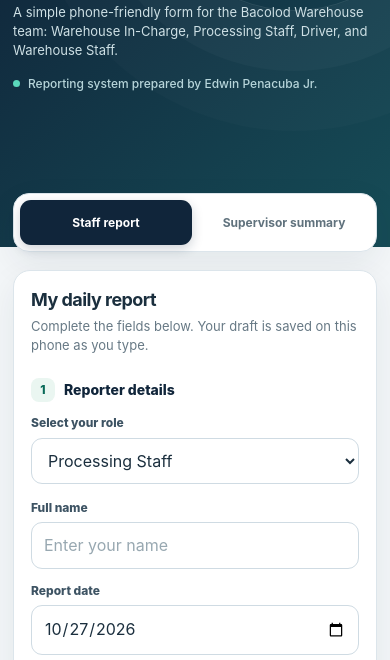
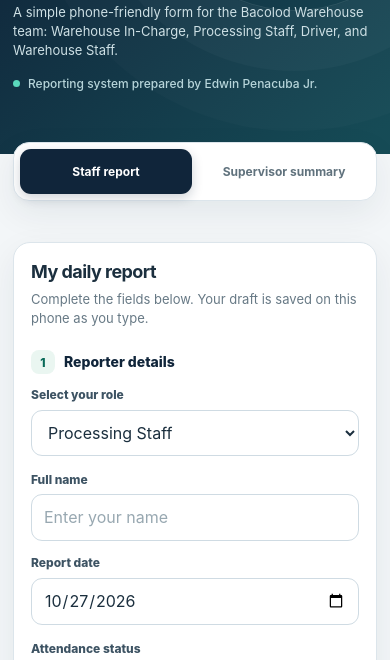
Before and after one commit to edwinpenacubaitechbacolod/bcd-warehouse-eod, a plain HTML site: page index.html in a window 390 px wide. Shown: the part 121-781 px from the top of the page. Drawn offline with Linux system fonts and the light colour scheme.

Commit message:
Update index.html

```diff
--- a/index.html
+++ b/index.html
@@ -88,6 +88,35 @@
     @media(max-width:540px){.shell{padding-left:13px;padding-right:13px}.hero{padding-top:17px}.brand{font-size:13px}.mark{width:42px;height:42px}.today{font-size:11px;padding:7px 9px}.hero-title{margin-top:30px}.hero-sub{font-size:13px}.panel{border-radius:17px;padding:17px}.grid2{grid-template-columns:1fr}.grid3{grid-template-columns:repeat(3,1fr);gap:7px}.metric-wrap{padding:10px}.metric-wrap .field label{font-size:10.5px;min-height:45px}.metric-wrap input{padding:9px;text-align:center}.actions .btn{flex:1 1 calc(50% - 10px)}.actions .btn.primary{flex-basis:100%}.tab{font-size:12px;padding:10px 5px}.preview{max-height:430px}}
     @media(max-width:365px){.grid3{grid-template-columns:1fr}.metric-wrap .field label{min-height:0}.actions .btn{flex-basis:100%}}
     @media print{body{background:#fff}.hero,.tabs,.hide-print,footer,.actions,.info,.autosave,.how,.field,.section-head,.panel.form-panel{display:none!important}.shell{max-width:none;margin:0;padding:0}.main{margin:0}.layout{display:block}.side{position:static}.panel{border:0;box-shadow:none;padding:0;margin:0}.preview{border:0;padding:0;max-height:none;min-height:0;overflow:visible;font-size:12pt;color:#000;white-space:pre-wrap}.panel h2{display:none}.eyebrow{display:none}}
+
+    /* Compact header spacing; keep the original design and overlap */
+    .hero .shell { padding-bottom: 0; }
+    .hero { padding-bottom: 50px; }
+    .main { margin-top: -35px; }
+
+    /* Keep native date inputs within their mobile grid columns */
+    input[type="date"] {
+      display: block;
+      width: 100%;
+      max-width: 100%;
+      min-width: 0;
+      box-sizing: border-box;
+    }
+    @media (max-width: 780px) {
+      .hero { padding-bottom: 50px; }
+      .main { margin-top: -35px; }
+    }
+    @media (max-width: 540px) {
+      .grid2, .grid2 .field { min-width: 0; width: 100%; }
+      input[type="date"] {
+        width: 100%;
+        min-width: 0;
+        max-width: 100%;
+        font-size: 16px;
+        min-height: 46px;
+        padding: 10px 12px;
+      }
+    }
   </style>
 </head>
 <body>
@@ -102,13 +131,13 @@
       <p class="prepared-by">Reporting system prepared by Edwin Penacuba Jr.</p>
     </div>
   </header>
-
+<br>
   <main class="shell main">
     <div class="tabs hide-print" role="tablist" aria-label="Report mode">
       <button class="tab active" type="button" id="tab-staff" role="tab" aria-selected="true" aria-controls="staff-view">Staff report</button>
       <button class="tab" type="button" id="tab-supervisor" role="tab" aria-selected="false" aria-controls="supervisor-view">Supervisor summary</button>
     </div>
-
+<br>
     <section id="staff-view" aria-labelledby="tab-staff">
       <div class="layout">
         <div class="panel form-panel">
@@ -133,14 +162,14 @@
               </div>
             </div>
             <div class="role-note" id="role-note">Record processed transactions, prepared documents and other assigned tasks.</div>
-
+<br>
             <div class="section-head"><span class="step">2</span> Today's figures <span style="font-size:11px;font-weight:500;color:#8698a2">(if applicable)</span></div>
             <div class="metric-wrap grid3">
               <div class="field"><label id="metric-label-1" for="metric-1">Transactions processed</label><input id="metric-1" type="number" min="0" step="1" inputmode="numeric" placeholder="0"></div>
               <div class="field"><label id="metric-label-2" for="metric-2">Documents prepared</label><input id="metric-2" type="number" min="0" step="1" inputmode="numeric" placeholder="0"></div>
               <div class="field"><label id="metric-label-3" for="metric-3">Items encoded</label><input id="metric-3" type="number" min="0" step="1" inputmode="numeric" placeholder="0"></div>
             </div>
-
+<br>
             <div class="section-head"><span class="step">3</span> Work and follow-ups</div>
             <div class="stack">
               <div class="field"><label for="completed">Work completed today</label><textarea id="completed" rows="4" maxlength="4000" placeholder="List your tasks completed today, including quantities or reference numbers when appropriate."></textarea><div class="hint">One task per line makes your report easier to review.</div></div>
@@ -155,7 +184,7 @@
           </form>
           <div class="autosave"><span class="dot"></span><span id="save-state">Draft stays on this device</span></div>
         </div>
-
+<br>
         <aside class="side">
           <div class="panel">
             <div class="eyebrow">Ready to send</div>
@@ -184,7 +213,7 @@
         </aside>
       </div>
     </section>
-
+<br>
     <section id="supervisor-view" class="hide" aria-labelledby="tab-supervisor">
       <div class="layout">
         <div class="panel form-panel">
@@ -204,7 +233,9 @@
             <div class="stack" style="margin-top:14px">
               <div class="field"><label for="s-summary">Your completed activities and coordination</label><textarea id="s-summary" placeholder="Receiving monitored, transfers verified, e-commerce support, coordination, reports submitted..."></textarea></div>
               <div class="field"><label for="s-concerns">Overall pending work or concerns</label><textarea id="s-concerns" placeholder="List critical open issues, responsible persons, and actions taken."></textarea></div>
-              <div class="field"><label for="s-next">Tomorrow's top priorities</label><textarea id="s-next" placeholder="1. ...&#10;2. ...&#10;3. ..."></textarea></div>
+              <div class="field"><label for="s-next">Tomorrow's top priorities</label><textarea id="s-next" placeholder="1. ...
+2. ...
+3. ..."></textarea></div>
             </div>
             <div class="section-head"><span class="step">2</span> Paste staff submissions</div>
             <div class="stack">
@@ -255,7 +286,7 @@
     (()=>{
       'use strict';
       // Google Apps Script Web App endpoint for emailed EOD submissions.
-      const EMAIL_ENDPOINT='https://script.google.com/macros/s/AKfycbyB8KcG2g7MzFeQ02oleNx3x1qnRhfLsBHUfusZ2XQxDnMUkUjKFm_pBpQ9OpFWFEvkbQ/exec';
+      const EMAIL_ENDPOINT='https\://script.google.com/macros/s/AKfycbyB8KcG2g7MzFeQ02oleNx3x1qnRhfLsBHUfusZ2XQxDnMUkUjKFm_pBpQ9OpFWFEvkbQ/exec';
       const $=id=>document.getElementById(id);
       const STAFF_PREFIX='bcd-eod-staff-v1:';
       const SUPERVISOR_KEY='bcd-eod-supervisor-v1';
```
